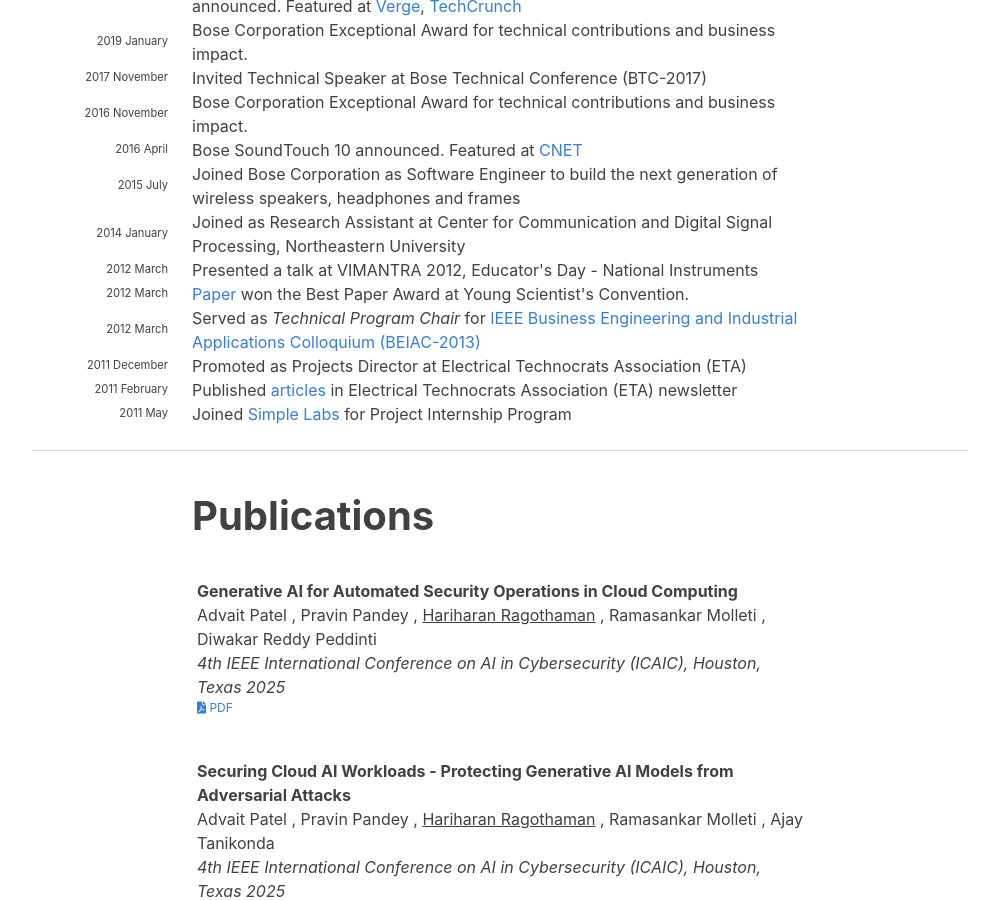
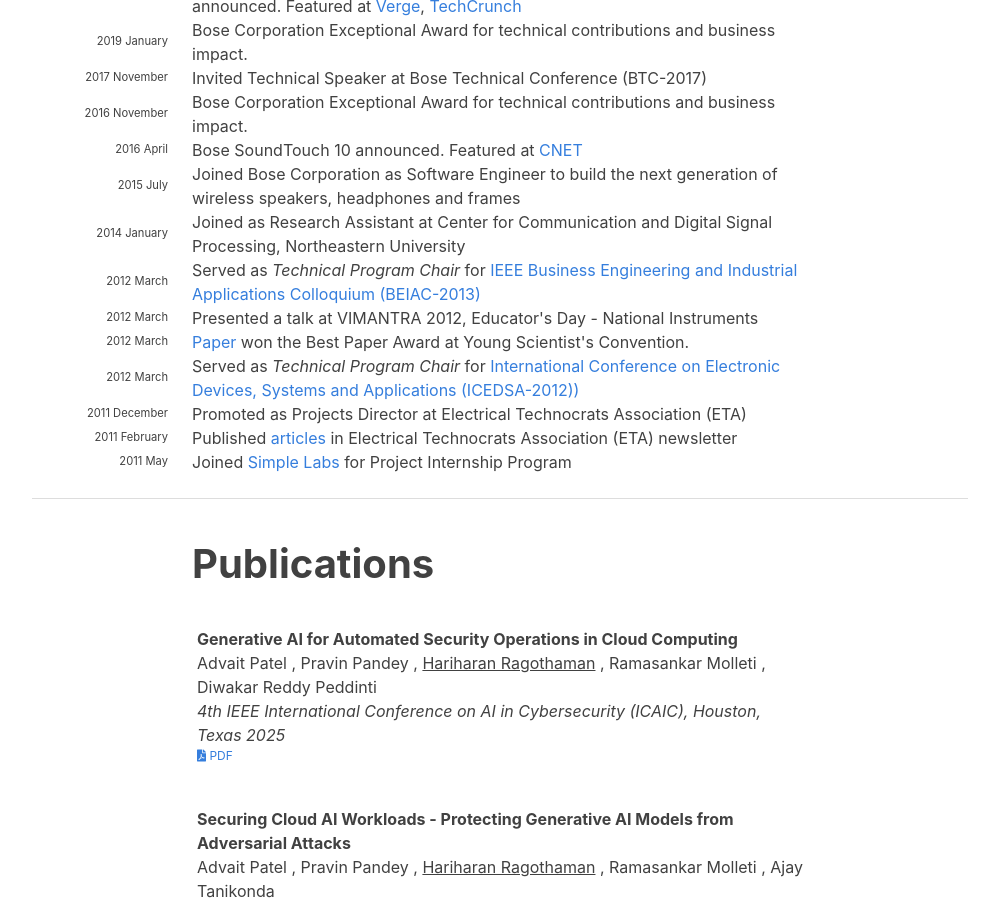
Before and after one commit to hariharanragothaman/hariharanragothaman.github.io, a Jekyll site: the page built from index.md, in a window 1280 px wide and 900 px high, scrolled down 1588 px. Shown: the whole window, without its empty margins (140-1139 px from the left). Built offline with Jekyll 4.4.1, drawn with Linux system fonts in a browser that asks for light colours; nearby versions of some CDN libraries; some web fonts are replaced.

Commit message:
Polishes and Updates

```diff
--- a/_data/news.yaml
+++ b/_data/news.yaml
@@ -108,6 +108,10 @@
 
 - year: 2012
   year-extra: March
+  description: Served as <em>Technical Program Chair</em> for <a href="https://ieeexplore.ieee.org/xpl/conhome/6554178/proceeding">IEEE Business Engineering and Industrial Applications Colloquium (BEIAC-2013)</a>
+
+- year: 2012
+  year-extra: March
   description: Presented a talk at VIMANTRA 2012, Educator's Day - National Instruments
 
 - year: 2012
@@ -116,7 +120,7 @@
 
 - year: 2012
   year-extra: March
-  description: Served as <em>Technical Program Chair</em> for <a href="https://ieeexplore.ieee.org/xpl/conhome/6554178/proceeding">IEEE Business Engineering and Industrial Applications Colloquium (BEIAC-2013)</a>
+  description: Served as <em>Technical Program Chair</em> for <a href="https://ieeexplore.ieee.org/xpl/conhome/6504611/proceeding">International Conference on Electronic Devices, Systems and Applications (ICEDSA-2012))</a>
 
 - year: 2011
   year-extra: December
```
